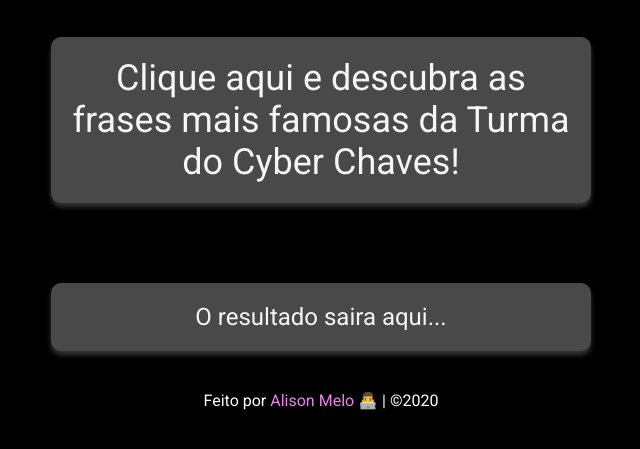
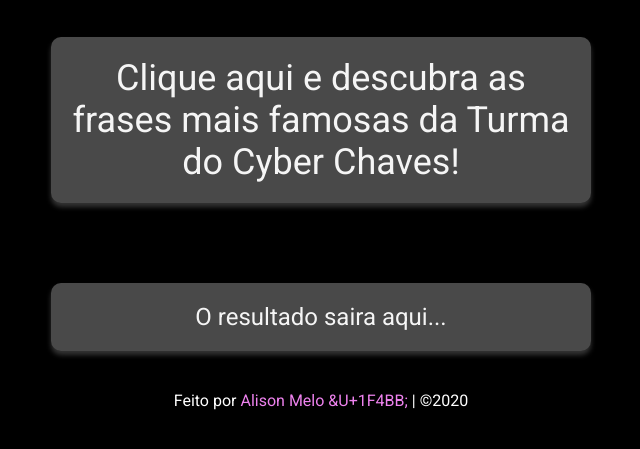
Before and after one commit to alisonmelo/Gerador-de-mensagens, a plain HTML site: page index.html in a window 1280 px wide. Shown: the part 273-722 px from the top of the page, without its empty margins (319-959 px from the left). Drawn offline with Linux system fonts and the light colour scheme.

Commit message:
Update index.html

```diff
--- a/index.html
+++ b/index.html
@@ -13,9 +13,7 @@
 
 <body>
 
-
-
-    <section class="container">
+    <div class="container">
         <div class="name">
             <h1 class="title">CYBER</h1>
             <h1 id="hTitle" class="title2">CHAVES</h1>
@@ -28,9 +26,9 @@
             <p id="pFrases">O resultado saira aqui...</p>
         </div>
         <footer class="footer">
-            Feito por <a href="https://github.com/alisonmelo">Alison Melo 👨‍💻 </a> | &copy;2020
+            Feito por <a href="https://github.com/alisonmelo">Alison Melo &U+1F4BB; </a> | &copy;2020
         </footer>
-    </section>
+    </div>
 
     <script src="index.js"></script>
 </body>
```
